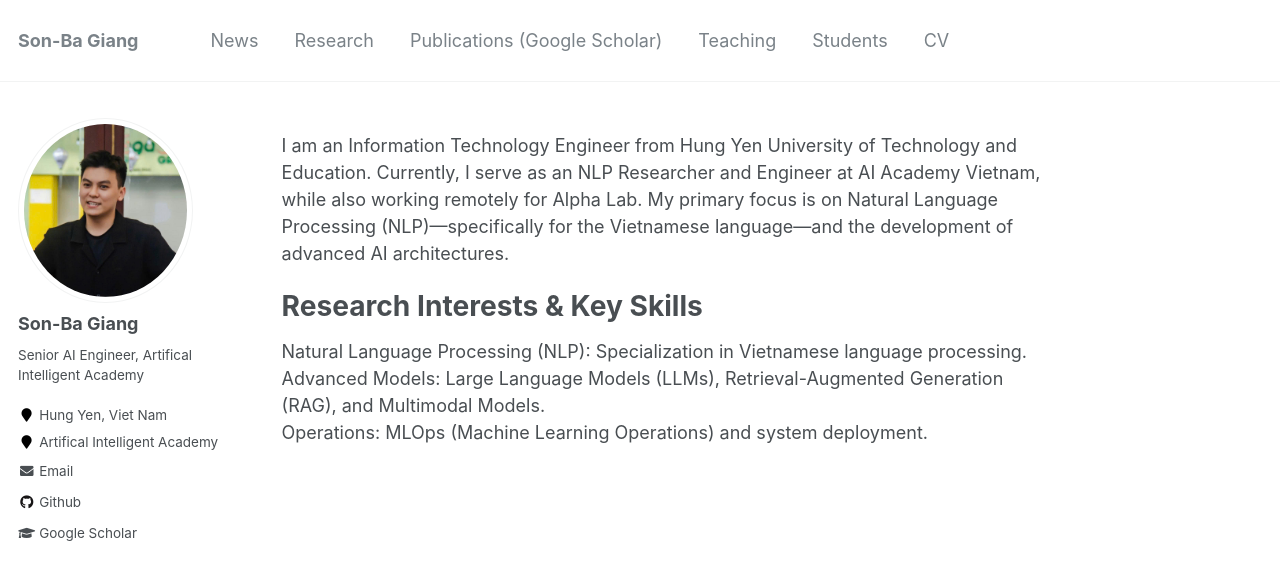
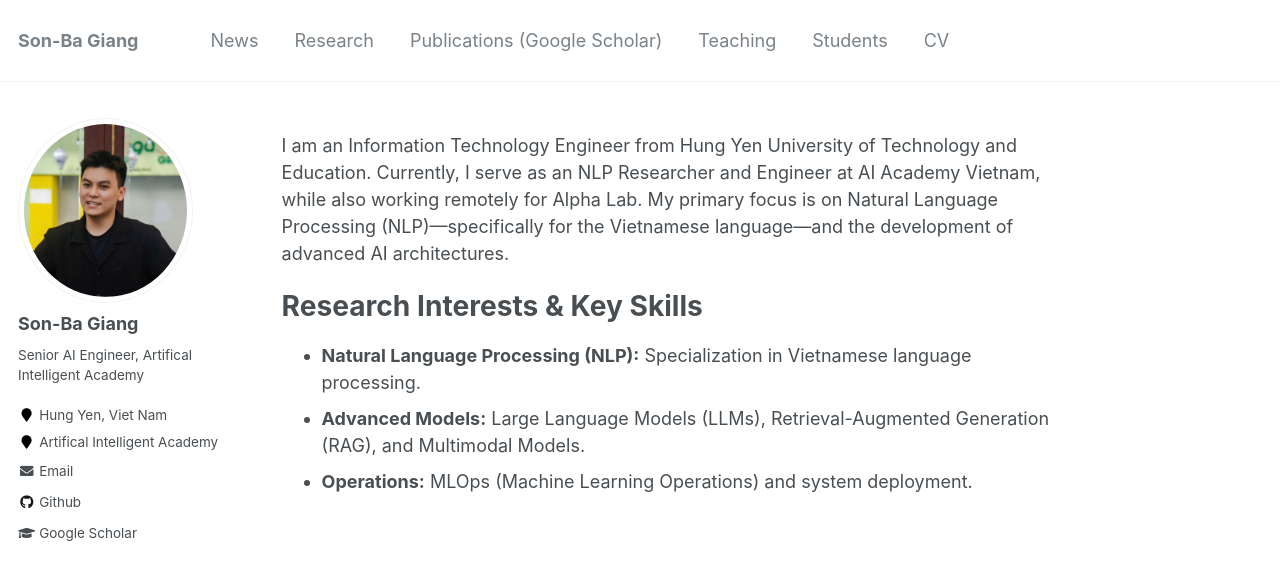
Before and after one commit to Jester6136/bags-homepage, a Jekyll site: the page built from _pages/about.md, in a window 1280 px wide. Shown: the top 580 px of the page. Built offline with Jekyll 4.4.1, drawn with Linux system fonts in a browser that asks for light colours; part of the change alters nothing that is shown.

```diff
--- a/_pages/about.md
+++ b/_pages/about.md
@@ -10,20 +10,9 @@ redirect_from:
 
 I am an Information Technology Engineer from Hung Yen University of Technology and Education. Currently, I serve as an NLP Researcher and Engineer at AI Academy Vietnam, while also working remotely for Alpha Lab. My primary focus is on Natural Language Processing (NLP)—specifically for the Vietnamese language—and the development of advanced AI architectures.
 
-<!-- Research Interests
-====
-Natural Language Processing (NLP)
-Empathetic Artificial Intelligence (Empathetic AI)
-Legal Artificial Intelligence (Legal AI)
-
-Research Application Areas of Interest
-====
-Law and Judicial Systems
-Business and Enterprise Analytics
-Education and Academic Knowledge Systems   -->
-
 Research Interests & Key Skills
 ====
-Natural Language Processing (NLP): Specialization in Vietnamese language processing.
-Advanced Models: Large Language Models (LLMs), Retrieval-Augmented Generation (RAG), and Multimodal Models.
-Operations: MLOps (Machine Learning Operations) and system deployment.
+
+* **Natural Language Processing (NLP):** Specialization in Vietnamese language processing.
+* **Advanced Models:** Large Language Models (LLMs), Retrieval-Augmented Generation (RAG), and Multimodal Models.
+* **Operations:** MLOps (Machine Learning Operations) and system deployment.
```
